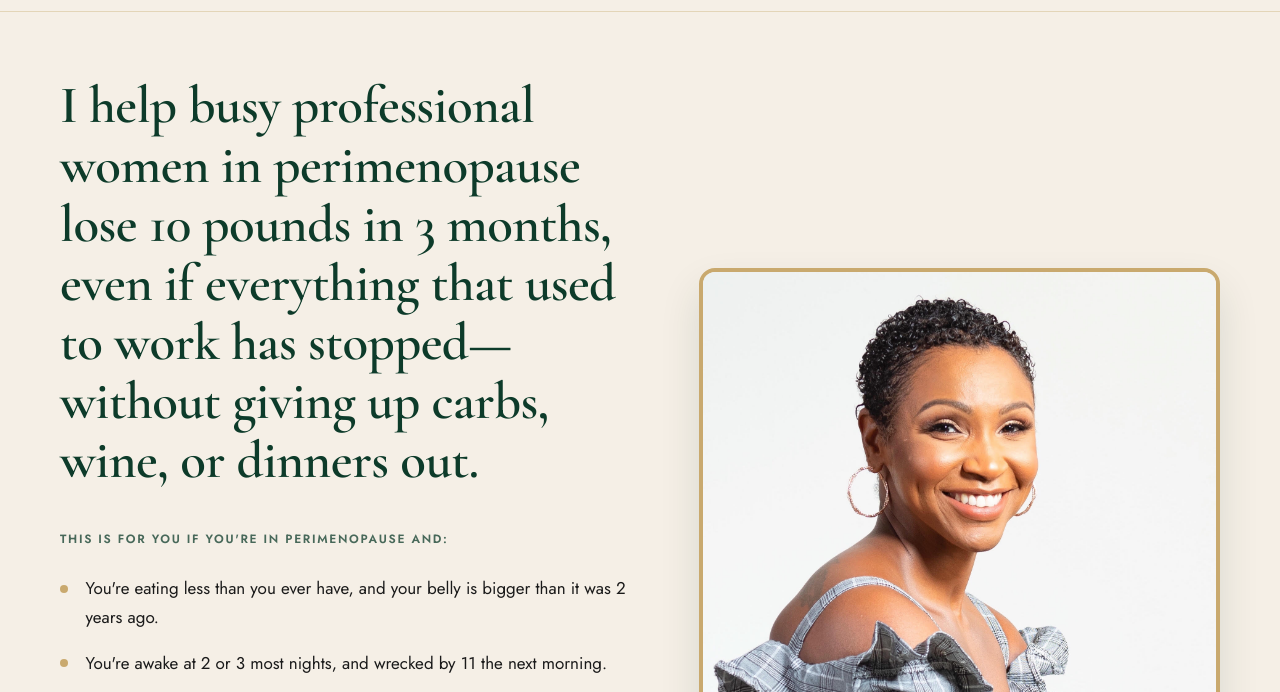
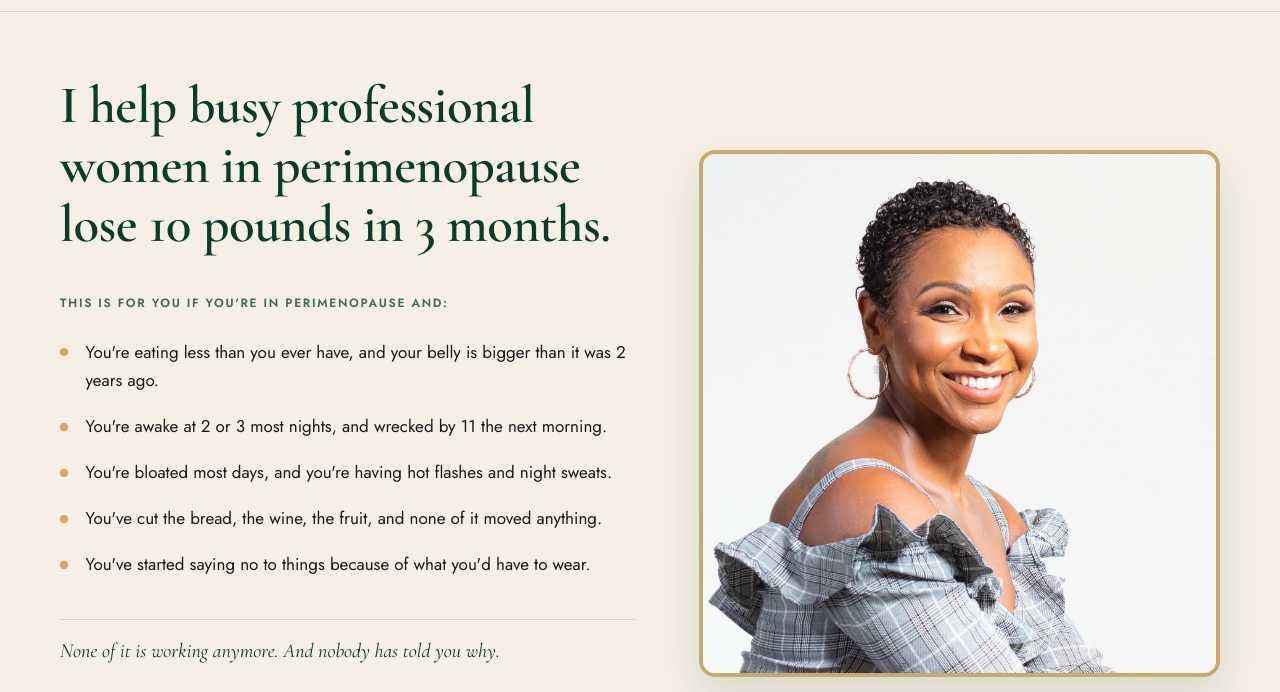
Before and after one commit to kountouratzis/glow-with-trudie, a plain HTML site: page index.html in a window 1280 px wide. Shown: the part 53-745 px from the top of the page. Drawn offline with nearby package versions, Linux system fonts and the light colour scheme.

Commit message:
Update index.html
H1 title change

```diff
--- a/index.html
+++ b/index.html
@@ -39,7 +39,7 @@
 
         <div class="hero-copy">
           <h1 class="hero-headline">
-            I help busy professional women in perimenopause lose 10 pounds in 3 months, even if everything that used to work has stopped&mdash;without giving up carbs, wine, or dinners out.
+            I help busy professional women in perimenopause lose 10 pounds in 3 months.
           </h1>
 
           <p class="pain-list-title">This is for you if you're in perimenopause and:</p>
```
